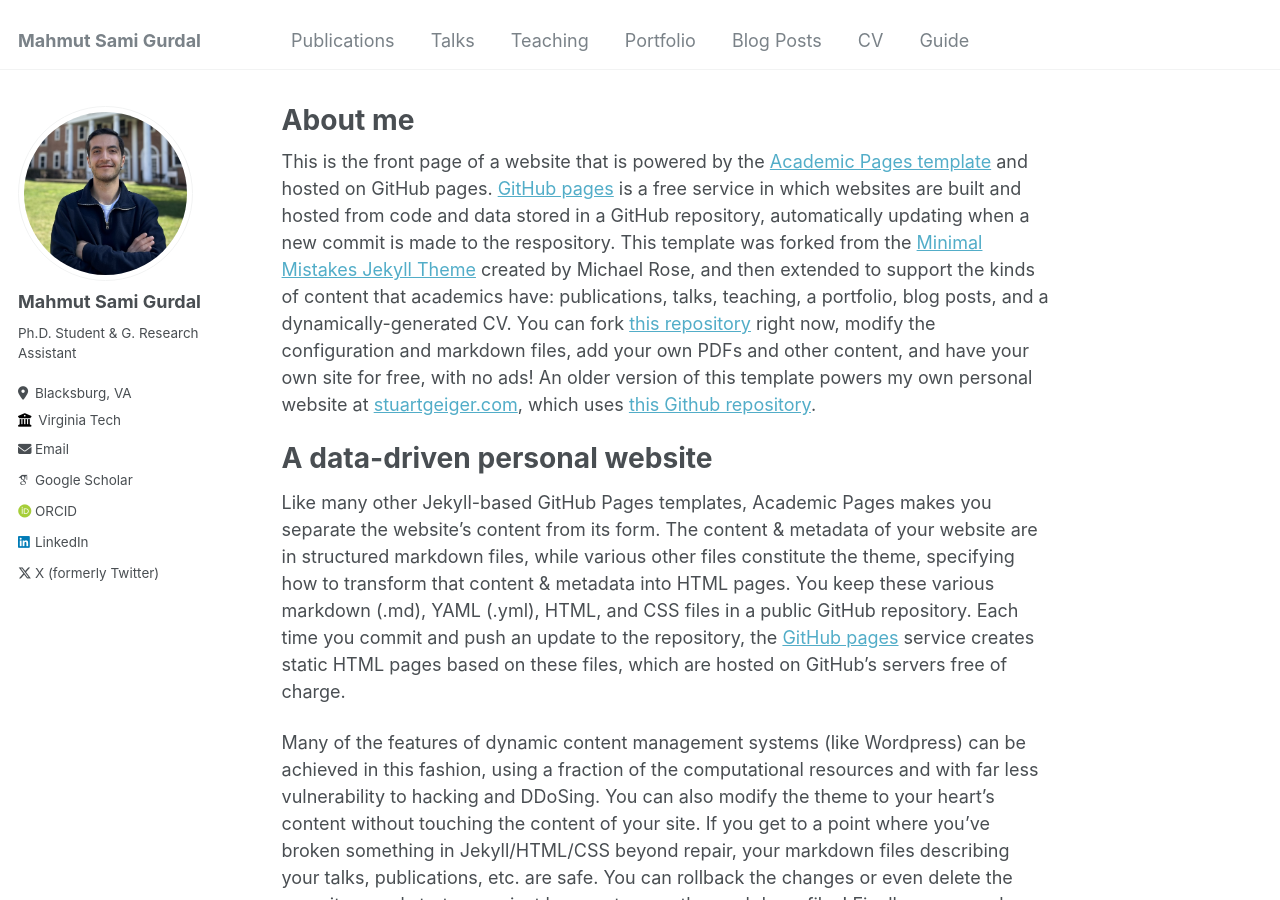
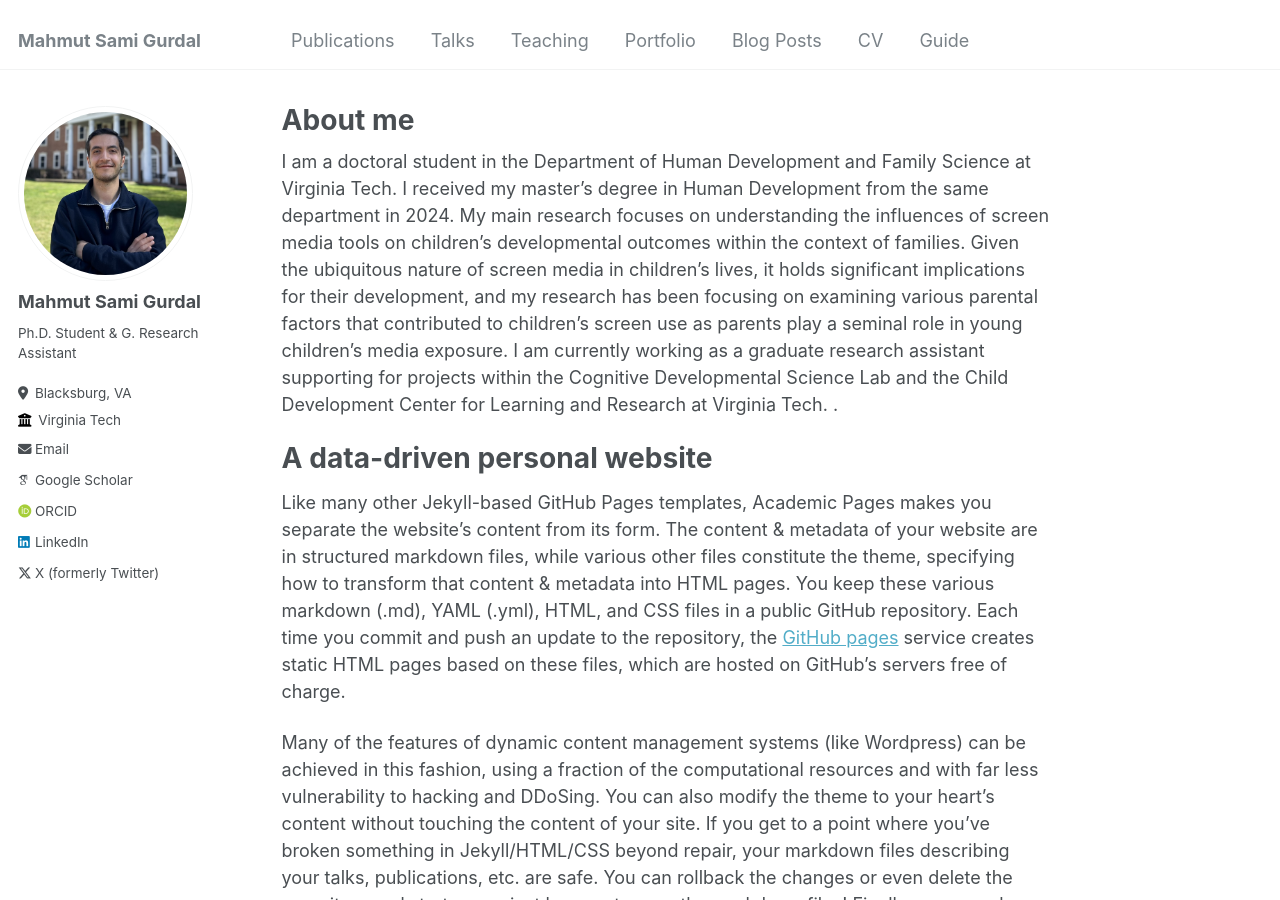
Before and after one commit to mahmutgurdal/mahmutgurdal.github.io, a Jekyll site: the page built from _pages/about.md, in a window 1280 px wide and 900 px high. Built offline with Jekyll 4.4.1, drawn with Linux system fonts in a browser that asks for light colours; some web fonts are replaced.

Commit message:
Update about.md

```diff
--- a/_pages/about.md
+++ b/_pages/about.md
@@ -7,7 +7,9 @@ redirect_from:
   - /about.html
 ---
 
-This is the front page of a website that is powered by the [Academic Pages template](https://github.com/academicpages/academicpages.github.io) and hosted on GitHub pages. [GitHub pages](https://pages.github.com) is a free service in which websites are built and hosted from code and data stored in a GitHub repository, automatically updating when a new commit is made to the respository. This template was forked from the [Minimal Mistakes Jekyll Theme](https://mmistakes.github.io/minimal-mistakes/) created by Michael Rose, and then extended to support the kinds of content that academics have: publications, talks, teaching, a portfolio, blog posts, and a dynamically-generated CV. You can fork [this repository](https://github.com/academicpages/academicpages.github.io) right now, modify the configuration and markdown files, add your own PDFs and other content, and have your own site for free, with no ads! An older version of this template powers my own personal website at [stuartgeiger.com](http://stuartgeiger.com), which uses [this Github repository](https://github.com/staeiou/staeiou.github.io).
+I am a doctoral student in the Department of Human Development and Family Science at Virginia Tech. I received my master's degree in Human Development from the same department in 2024.
+My main research focuses on understanding the influences of screen media tools on children’s developmental outcomes within the context of families. Given the ubiquitous nature of screen media in children’s lives, it holds significant implications for their development, and my research has been focusing on examining various parental factors that contributed to children’s screen use as parents play a seminal role in young children’s media exposure.
+I am currently working as a graduate research assistant supporting for projects within the Cognitive Developmental Science Lab and the Child Development Center for Learning and Research at Virginia Tech. .
 
 A data-driven personal website
 ======
```
